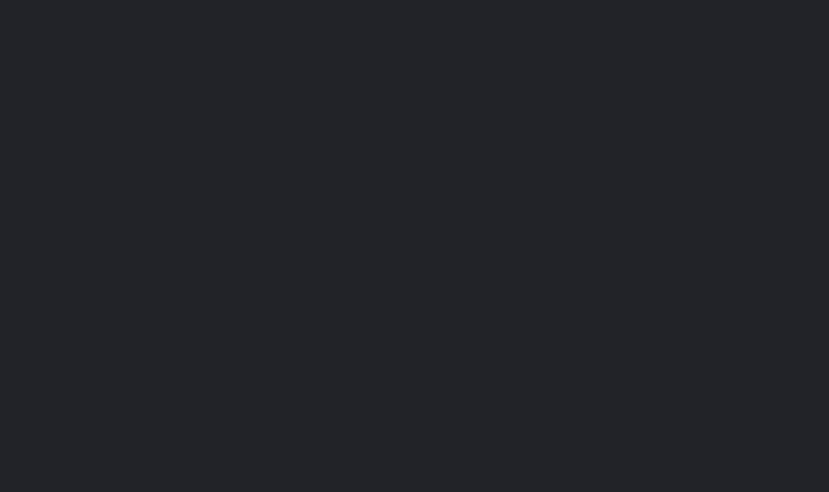
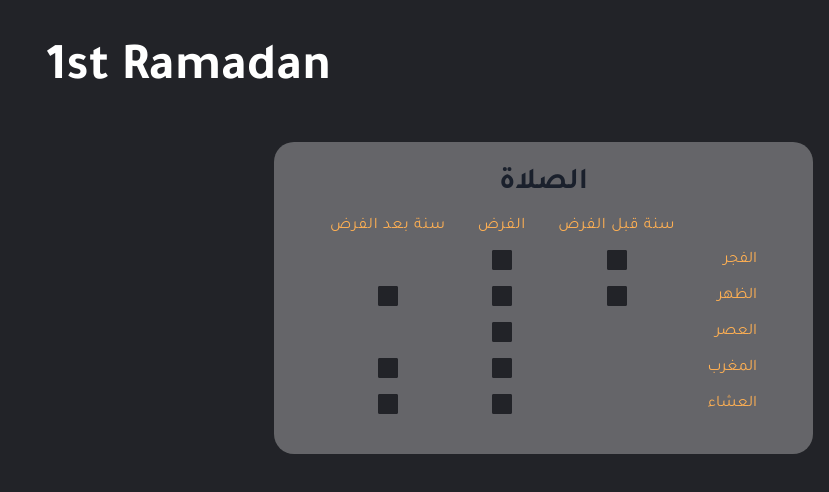
Before and after one commit to NahlaGalal/ramadan-diary, a Next.js app: page /1 in a window 1280 px wide. Shown: the top 492 px of the page, without its empty margins (451-1280 px from the left). Built offline with nearby package versions, Linux system fonts and the light colour scheme.

Commit message:
Add salah box in day page

```diff
--- /dev/null
+++ b/components/CustomChecbox/CustomIcon.tsx
@@ -0,0 +1,15 @@
+import { Box } from "@chakra-ui/react";
+
+const CustomIcon = ({ isChecked }: any) => (
+  <Box
+    as="span"
+    w={isChecked ? 3 : 0}
+    h={isChecked ? 3 : 0}
+    bg="var(--chakra-colors-brand-secondary)"
+    borderRadius={2}
+    transitionDuration={"var(--chakra-transition-duration-normal)"}
+    transitionProperty="all"
+  ></Box>
+);
+
+export default CustomIcon;
--- /dev/null
+++ b/components/CustomChecbox/index.tsx
@@ -0,0 +1,26 @@
+import { Checkbox } from "@chakra-ui/react";
+import React from "react";
+import CustomIcon from "./CustomIcon";
+
+type Props = {
+  name: string;
+  value: string;
+};
+
+const CustomCheckbox: React.FC<Props> = ({ name, value }) => {
+  return (
+    <Checkbox
+      size={"lg"}
+      bg="var(--chakra-colors-brand-main)"
+      borderColor={"var(--chakra-colors-brand-main)"}
+      borderRadius={2}
+      colorScheme={"var(--chakra-colors-theme-checkbox)"}
+      icon={<CustomIcon />}
+      name={name}
+      aria-label={name}
+      value={value}
+    />
+  );
+};
+
+export default CustomCheckbox;
--- /dev/null
+++ b/components/Salah/index.tsx
@@ -0,0 +1,142 @@
+import {
+  Box,
+  Heading,
+  Table,
+  Tbody,
+  Td,
+  Th,
+  Thead,
+  Tr,
+} from "@chakra-ui/react";
+import { NextPage } from "next";
+import React from "react";
+import CustomCheckbox from "../CustomChecbox";
+
+const Salah: NextPage = () => {
+  return (
+    <Box
+      bg={"var(--chakra-colors-brand-background)"}
+      padding={6}
+      borderRadius={20}
+    >
+      <Heading fontSize={30} textAlign="center">
+        الصلاة
+      </Heading>
+
+      <Table
+        sx={{
+          borderCollapse: "separate",
+          borderSpacing: "32px 16px",
+        }}
+        variant="unstyled"
+      >
+        <Thead>
+          <Tr>
+            <Th
+              padding={0}
+              color={"var(--chakra-colors-brand-secondary)"}
+              fontWeight="normal"
+              fontSize={"md"}
+            ></Th>
+            <Th
+              padding={0}
+              color={"var(--chakra-colors-brand-secondary)"}
+              fontWeight="normal"
+              fontSize={"md"}
+            >
+              سنة قبل الفرض
+            </Th>
+            <Th
+              padding={0}
+              color={"var(--chakra-colors-brand-secondary)"}
+              fontWeight="normal"
+              fontSize={"md"}
+            >
+              الفرض
+            </Th>
+            <Th
+              padding={0}
+              color={"var(--chakra-colors-brand-secondary)"}
+              fontWeight="normal"
+              fontSize={"md"}
+            >
+              سنة بعد الفرض
+            </Th>
+          </Tr>
+        </Thead>
+        <Tbody>
+          <Tr>
+            <Td padding={0} color={"var(--chakra-colors-brand-secondary)"}>
+              الفجر
+            </Td>
+            <Td padding={0} textAlign="center">
+              <CustomCheckbox name="fajr" value="fajr-before" />
+            </Td>
+            <Td padding={0} textAlign="center">
+              <CustomCheckbox name="fajr" value="fajr-on" />
+            </Td>
+            <Td padding={0}></Td>
+          </Tr>
+          <Tr>
+            <Td padding={0} color={"var(--chakra-colors-brand-secondary)"}>
+              الظهر
+            </Td>
+            <Td padding={0} textAlign="center">
+              <CustomCheckbox name="dhuhr" value="dhuhr-before" />
+            </Td>
+            <Td padding={0} textAlign="center">
+              <CustomCheckbox name="dhuhr" value="dhuhr-on" />
+            </Td>
+            <Td padding={0} textAlign="center">
+              <CustomCheckbox name="dhuhr" value="dhuhr-after" />
+            </Td>
+          </Tr>
+          <Tr>
+            <Td padding={0} color={"var(--chakra-colors-brand-secondary)"}>
+              العصر
+            </Td>
+            <Td padding={0}></Td>
+            <Td padding={0} textAlign="center">
+              <CustomCheckbox name="asr" value="asr-on" />
+            </Td>
+            <Td padding={0}></Td>
+          </Tr>
+          <Tr>
+            <Td padding={0} color={"var(--chakra-colors-brand-secondary)"}>
+              المغرب
+            </Td>
+            <Td padding={0}></Td>
+            <Td padding={0} textAlign="center">
+              <CustomCheckbox
+                name="maghrib"
+
+                value="maghrib-on"
+              />
+            </Td>
+            <Td padding={0} textAlign="center">
+              <CustomCheckbox
+                name="maghrib"
+
+                value="maghrib-after"
+              />
+            </Td>
+          </Tr>
+          <Tr>
+            <Td padding={0} color={"var(--chakra-colors-brand-secondary)"}>
+              العشاء
+            </Td>
+            <Td padding={0}></Td>
+            <Td padding={0} textAlign="center">
+              <CustomCheckbox name="isha" value="isha-on" />
+            </Td>
+            <Td padding={0} textAlign="center">
+              <CustomCheckbox name="isha" value="isha-after" />
+            </Td>
+          </Tr>
+        </Tbody>
+      </Table>
+    </Box>
+  );
+};
+
+export default Salah;
--- a/pages/[Day]/index.tsx
+++ b/pages/[Day]/index.tsx
@@ -1,15 +1,29 @@
-import { Box, Container, Heading } from "@chakra-ui/react";
+import { Box, Container, Heading, HStack, VStack } from "@chakra-ui/react";
 import { GetStaticPaths, GetStaticProps, NextPage } from "next";
 import React from "react";
+import Salah from "../../components/Salah";
 import { getSubOfDay } from "../../utils/getSubDay";
 
 const Day: NextPage<{ day: string }> = ({ day }) => {
   return (
     <Container py={10} maxW="container.xl">
-      <Heading>
+      <Heading
+        as={"h1"}
+        fontSize="52px"
+        color={"var(--chakra-colors-brand-white)"}
+        fontWeight="700"
+        mb={10}
+        textAlign="center"
+      >
         {day}
         {getSubOfDay(+day)} Ramadan
       </Heading>
+
+      <HStack dir="rtl">
+        <VStack>
+          <Salah />
+        </VStack>
+      </HStack>
     </Container>
   );
 };
--- a/pages/_app.tsx
+++ b/pages/_app.tsx
@@ -9,6 +9,9 @@ const colors = {
     secondary: "#FDAF53",
     background: "rgba(255, 255, 255, 0.3)",
     green: "#1C5C5B",
+  },
+  theme: {
+    checkbox: "#222328",
   },
 };
 
--- a/tsconfig.json
+++ b/tsconfig.json
@@ -15,6 +15,6 @@
     "jsx": "preserve",
     "incremental": true
   },
-  "include": ["next-env.d.ts", "**/*.ts", "**/*.tsx"],
+  "include": ["next-env.d.ts", "**/*.ts", "**/*.tsx", "components/CustomChecbox"],
   "exclude": ["node_modules"]
 }
```
Also changed, not shown: 1 other file (tests, documents, lock files or other folders).
